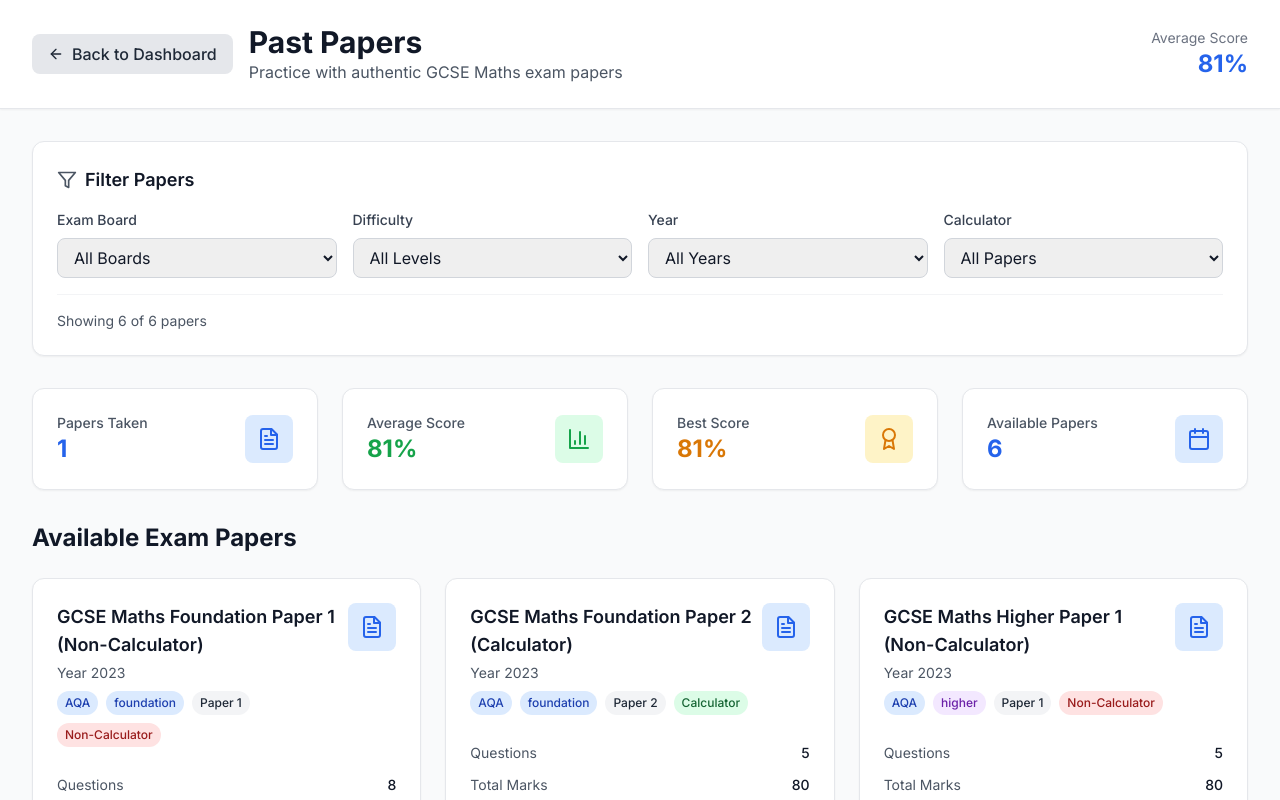
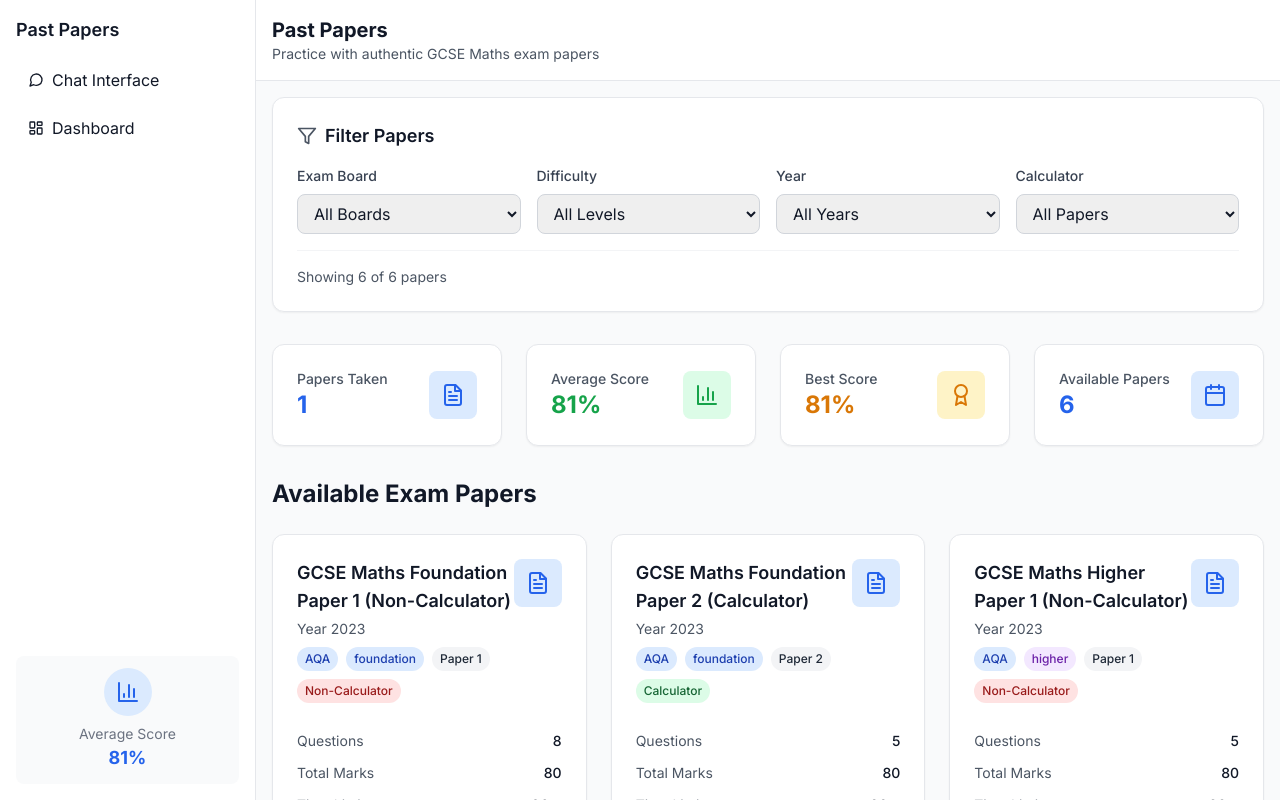
Before and after one commit to jack33wong/tutor, a Next.js app: page /past-papers in a window 1280 px wide. Shown: the top 800 px of the page. Built offline with nearby package versions, Linux system fonts and the light colour scheme.

Commit message:
feat: update past papers page layout to match dashboard with left sidebar navigation

```diff
--- a/app/past-papers/page.tsx
+++ b/app/past-papers/page.tsx
@@ -14,7 +14,9 @@ import {
   BookOpen,
   Award,
   TrendingUp,
-  Filter
+  Filter,
+  MessageCircle,
+  LayoutDashboard
 } from 'lucide-react';
 import { useRouter } from 'next/navigation';
 import { examPapers } from '@/data/examPapers';
@@ -77,32 +79,49 @@ export default function PastPapersPage() {
 
   return (
     <div className="min-h-screen bg-gray-50">
-      {/* Header */}
-      <header className="bg-white shadow-sm border-b border-gray-200">
-        <div className="max-w-7xl mx-auto px-4 sm:px-6 lg:px-8">
-          <div className="flex items-center justify-between py-6">
-            <div className="flex items-center space-x-4">
+      <div className="flex h-screen">
+        {/* Sidebar */}
+        <aside className="w-64 bg-white border-r border-gray-200 p-4 hidden md:flex md:flex-col">
+          <h2 className="text-lg font-semibold text-gray-900 mb-4">Past Papers</h2>
+          <nav className="space-y-2">
             <button
               onClick={() => router.push('/')}
-                className="btn-secondary flex items-center space-x-2"
+              className="w-full flex items-center space-x-2 px-3 py-2 rounded-lg hover:bg-gray-100"
             >
-                <ArrowLeft className="w-4 h-4" />
-                <span>Back to Dashboard</span>
+              <MessageCircle className="w-4 h-4" />
+              <span>Chat Interface</span>
             </button>
-              <div>
-                <h1 className="text-3xl font-bold text-gray-900">Past Papers</h1>
-                <p className="text-gray-600">Practice with authentic GCSE Maths exam papers</p>
+            <button
+              onClick={() => router.push('/dashboard')}
+              className="w-full flex items-center space-x-2 px-3 py-2 rounded-lg hover:bg-gray-100"
+            >
+              <LayoutDashboard className="w-4 h-4" />
+              <span>Dashboard</span>
+            </button>
+          </nav>
+
+          {/* User Info */}
+          <div className="mt-auto space-y-4">
+            <div className="p-3 bg-gray-50 rounded-lg">
+              <div className="text-center">
+                <div className="w-12 h-12 bg-primary-100 rounded-full flex items-center justify-center mx-auto mb-2">
+                  <BarChart3 className="w-6 h-6 text-primary-600" />
                 </div>
-            </div>
-            <div className="text-right">
                 <p className="text-sm text-gray-500">Average Score</p>
-              <p className="text-2xl font-bold text-primary-600">{getAverageScore()}%</p>
+                <p className="text-lg font-bold text-primary-600">{getAverageScore()}%</p>
               </div>
             </div>
           </div>
+        </aside>
+
+        {/* Main Content */}
+        <main className="flex-1 flex flex-col">
+          <header className="bg-white border-b border-gray-200 p-4">
+            <h1 className="text-xl font-bold text-gray-900">Past Papers</h1>
+            <p className="text-sm text-gray-600">Practice with authentic GCSE Maths exam papers</p>
           </header>
 
-      <main className="max-w-7xl mx-auto px-4 sm:px-6 lg:px-8 py-8">
+                    <div className="flex-1 overflow-y-auto p-4">
         {/* Filters */}
         <div className="mb-8">
           <div className="card">
@@ -392,7 +411,9 @@ export default function PastPapersPage() {
             </div>
           </div>
             </div>
+          </div>
         </main>
+      </div>
     </div>
   );
 }
```
Lines whose indentation alone changed are shown as unchanged.
